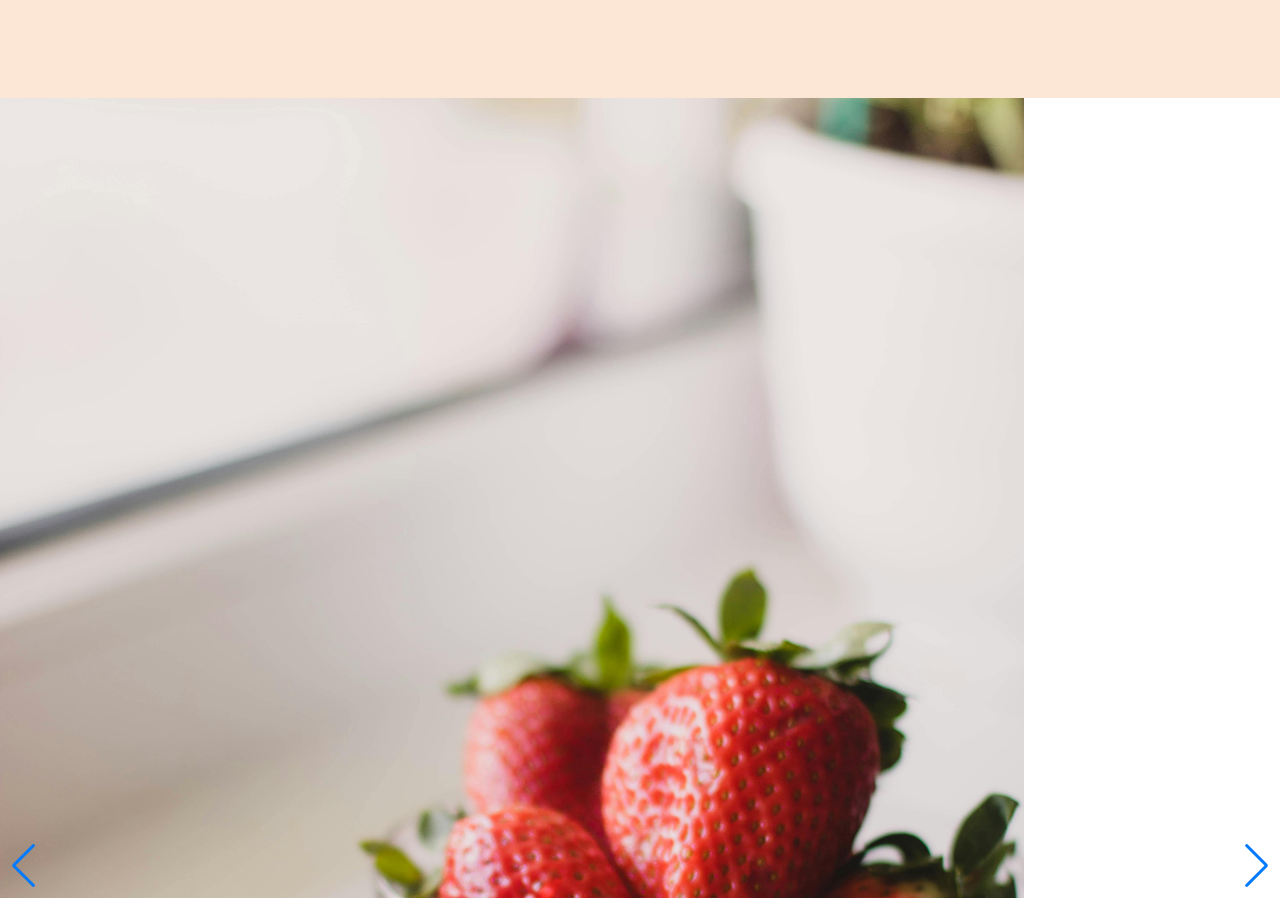
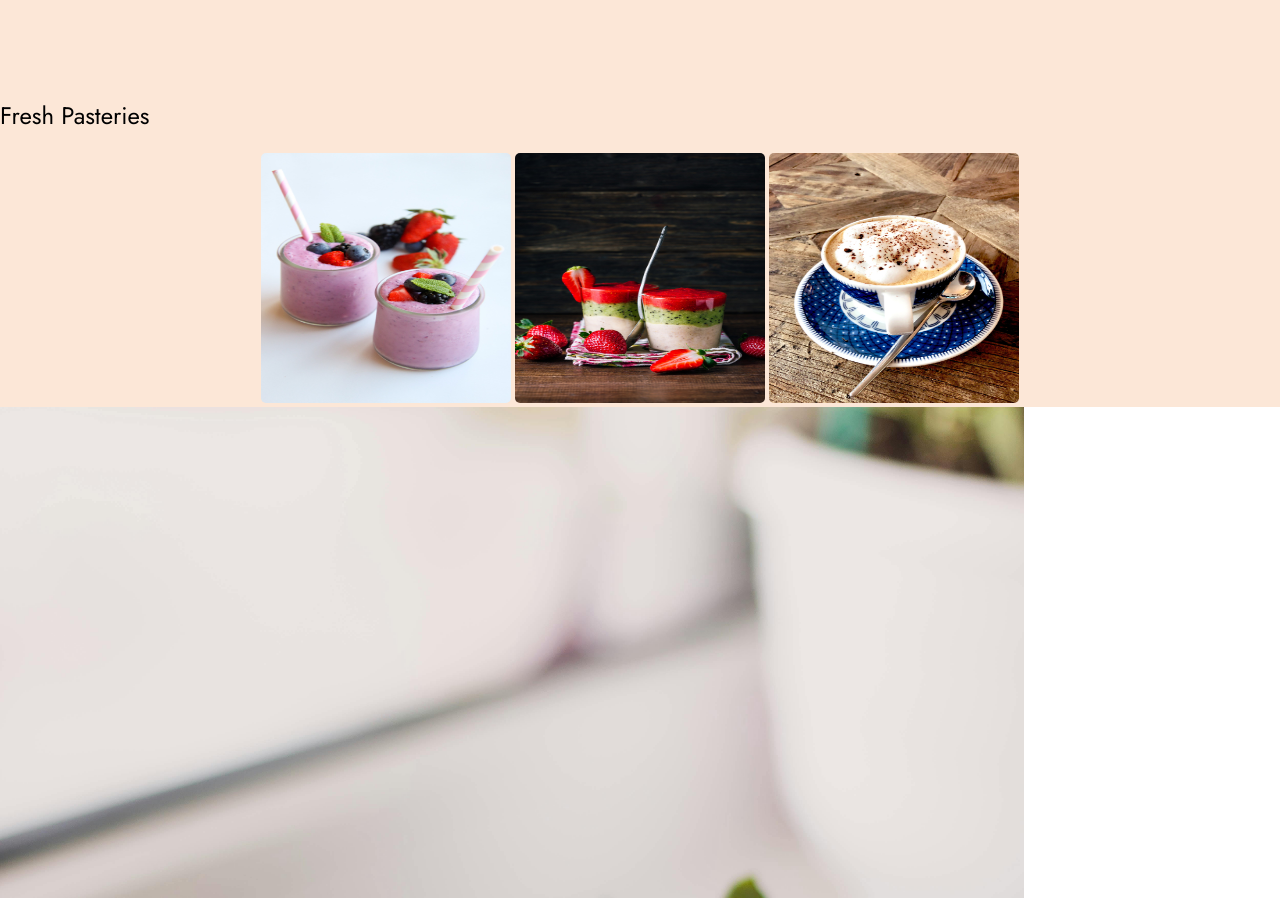
Before and after one commit to ckeziahp/test-project1, a plain HTML site: page index.html in a window 1280 px wide. Shown: the part 2586-3484 px from the top of the page. Drawn offline with nearby package versions, Linux system fonts and the light colour scheme.

Commit message:
Added sections

```diff
--- a/index.html
+++ b/index.html
@@ -137,6 +137,26 @@
         </div>
     </section>
 
+    <section id="Beverages">
+        <div class="fresh">
+            <h1 class="poiret-one">Fresh Pasteries</h1>
+        </div>
+        <div id="fresh-images">
+            <div>
+                <img id="cup" src="./assets/images/smoothie-5154447_1920.jpg" alt="">
+                <img id="cheese" src="./assets/images/smoothies-4998381_1920.jpg" alt="">
+                <img id="small" src="./assets/images/coffee-3727673_1920.jpg" alt="">
+
+            </div>
+        </div>
+
+    </section>
+
+
+
+
+
+
 
     <section id="gallery">
 
```
Also changed, not shown: assets/images/coffee-3727673_1920.jpg (added), assets/images/smoothie-5154447_1920.jpg (added), assets/images/smoothies-4998381_1920.jpg (added).
